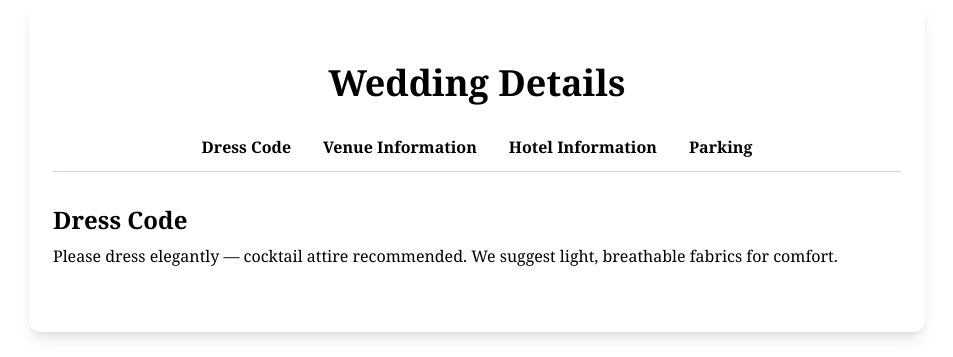
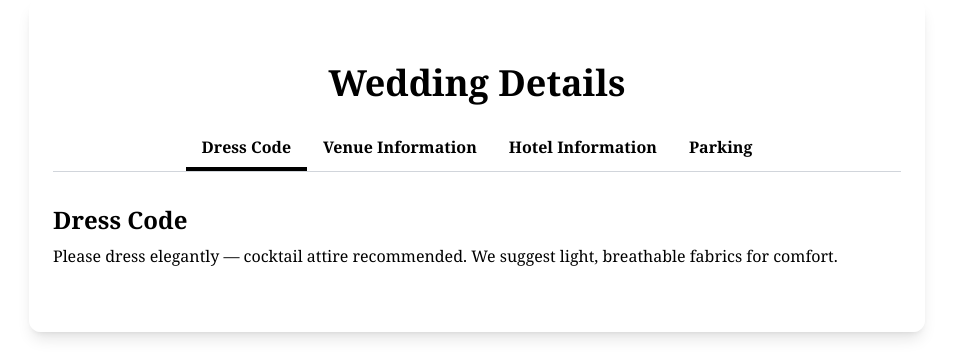
Before and after one commit to Mulack123/wedding_website, a Django app: page /details/ in a window 1280 px wide. Shown: the part 107-464 px from the top of the page, without its empty margins (163-1116 px from the left). Run offline with Django 5.2, Linux system fonts and the light colour scheme; some libraries are stand-ins or nearby versions.

Commit message:
Format and highlight

```diff
--- a/main/templates/main/details.html
+++ b/main/templates/main/details.html
@@ -8,10 +8,17 @@
 
   <!-- Tabs for separate information types -->
   <div class="flex flex-wrap justify-center mb-8 border-b border-gray-300">
-    <button id="dresscode-btn" data-tab-target="dresscode" class="tab-btn px-4 py-2 font-semibold text-black border-b-4 border-transparent hover:border-black focus:border-black transition">Dress Code</button>
-    <button id="venue-btn" data-tab-target="venue" class="tab-btn px-4 py-2 font-semibold text-black border-b-4 border-transparent hover:border-black focus:border-black transition">Venue Information</button>
-    <button id="hotel-btn" data-tab-target="hotel" class="tab-btn px-4 py-2 font-semibold text-black border-b-4 border-transparent hover:border-black focus:border-black transition">Hotel Information</button>
-    <button id="parking-btn" data-tab-target="parking" class="tab-btn px-4 py-2 font-semibold text-black border-b-4 border-transparent hover:border-black focus:border-black transition">Parking</button>
+    <button id="dresscode-btn" data-tab-target="dresscode"
+      class="tab-btn px-4 py-2 font-semibold text-black border-b-4 border-black hover:border-gray-300 focus:border-black transition">Dress
+      Code</button>
+    <button id="venue-btn" data-tab-target="venue"
+      class="tab-btn px-4 py-2 font-semibold text-black border-b-4 border-transparent hover:border-gray-300 focus:border-black transition">Venue
+      Information</button>
+    <button id="hotel-btn" data-tab-target="hotel"
+      class="tab-btn px-4 py-2 font-semibold text-black border-b-4 border-transparent hover:border-gray-300 focus:border-black transition">Hotel
+      Information</button>
+    <button id="parking-btn" data-tab-target="parking"
+      class="tab-btn px-4 py-2 font-semibold text-black border-b-4 border-transparent hover:border-gray-300 focus:border-black transition">Parking</button>
   </div>
 
   <!-- Tab Contents -->
@@ -26,13 +33,17 @@
     <address>Blagrave St, Reading RG1 1QH</address>
     <p>Feel free to arrive 15–20 minutes early to find seating and settle in.</p>
     <div class="mt-8">
-      <iframe width="100%" height="600" frameborder="0" scrolling="no" marginheight="0" marginwidth="0" src="https://maps.google.com/maps?width=100%25&amp;height=600&amp;hl=en&amp;q=1%20Grafton%20Street,%20Dublin,%20Ireland+(My%20Business%20Name)&amp;t=&amp;z=14&amp;ie=UTF8&amp;iwloc=B&amp;output=embed"><a href="https://www.mapsdirections.info/fr/calculer-la-population-sur-une-carte">Estimer la population sur la carte</a></iframe>
+      <iframe width="100%" height="600" frameborder="0" scrolling="no" marginheight="0" marginwidth="0"
+        src="https://maps.google.com/maps?width=100%25&amp;height=600&amp;hl=en&amp;q=1%20Grafton%20Street,%20Dublin,%20Ireland+(My%20Business%20Name)&amp;t=&amp;z=14&amp;ie=UTF8&amp;iwloc=B&amp;output=embed"><a
+          href="https://www.mapsdirections.info/fr/calculer-la-population-sur-une-carte">Estimer la population sur la
+          carte</a></iframe>
     </div>
   </section>
 
   <section id="hotel" class="tab-content hidden">
     <h2 class="text-2xl font-semibold mb-2">Hotel Information</h2>
-    <p>We've reserved a block of rooms at [Hotel Name]. Use the code <strong>WEDDING2026</strong> when booking for a discounted rate.</p>
+    <p>We've reserved a block of rooms at [Hotel Name]. Use the code <strong>WEDDING2026</strong> when booking for a
+      discounted rate.</p>
     <p>Address: [Hotel Address]</p>
     <p>Phone: [Hotel Phone Number]</p>
   </section>
@@ -48,7 +59,6 @@
 
   let activeButton = document.getElementById("dresscode-btn");
   let activeContent = document.getElementById("dresscode");
-
 
   function updateActive(tabName) {
     activeButton.classList.replace("border-black", "border-transparent")
@@ -69,7 +79,7 @@ document.querySelectorAll(".tab-btn").forEach(button => {
   // Activate first tab by default on page load
   window.addEventListener('DOMContentLoaded', () => {
     const tab = window.location.hash.substr(1);
-  if (["parking", "venue", "dresscode", "hotel"].includes(tab)){
+    if (["parking", "venue", "dresscode", "hotel"].includes(tab)) {
       updateActive(tab);
     }
   });
```
Lines whose indentation alone changed are shown as unchanged.
